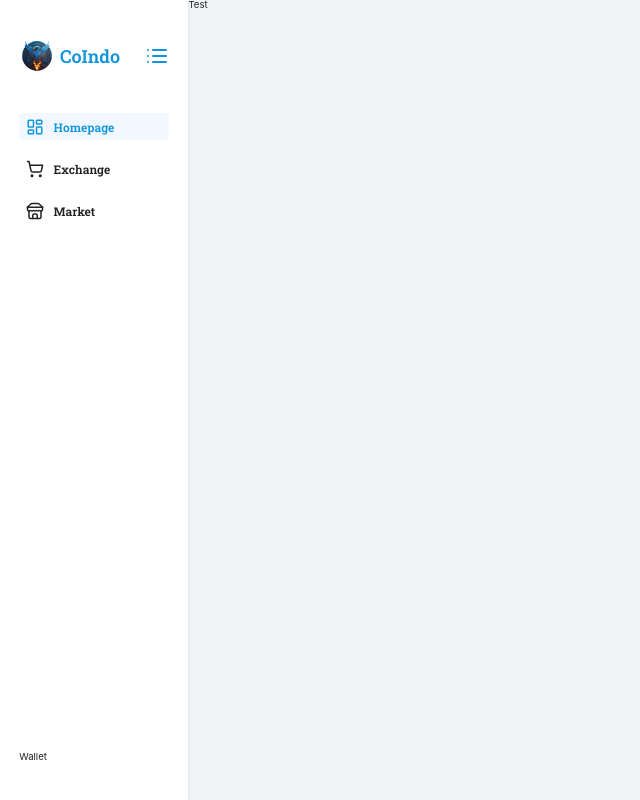
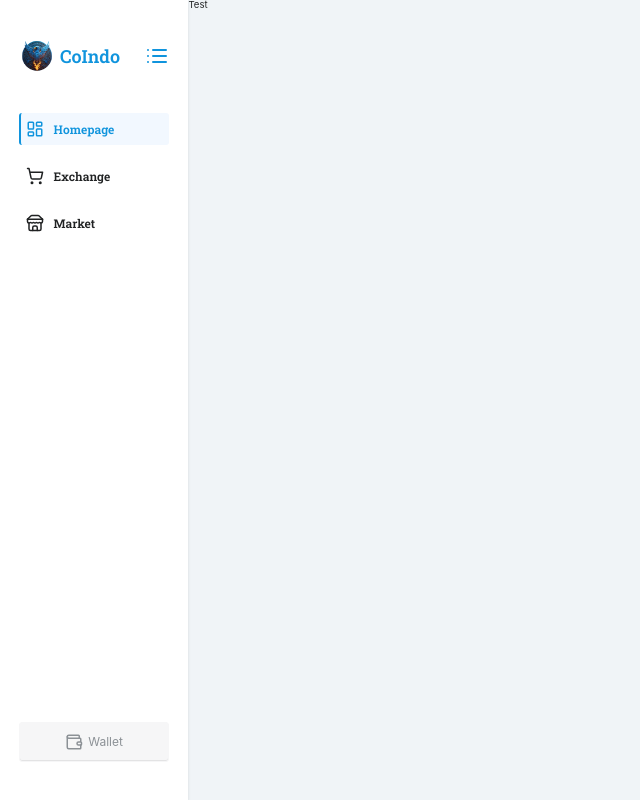
Before and after one commit to rfnasution01/coIndo, a React (Vite) app: page / in a window 1280 px wide. Shown: the whole page, without its empty margins (0-640 px from the left). Built offline with nearby package versions, Linux system fonts and the light colour scheme; a small style sheet from the web is missing.

Commit message:
feat: menambahkan aside wallet

```diff
--- a/src/components/main-layout/aside-layout/aside-navigation.tsx
+++ b/src/components/main-layout/aside-layout/aside-navigation.tsx
@@ -24,10 +24,11 @@ export function AsideNavigation({ show }: { show: boolean }) {
         <Link
           to={item?.url}
           className={clsx(
-            'flex items-center gap-x-16 rounded-lg border-l-2 border-transparent p-8 hover:border-primary-shade-1 hover:bg-primary-tint-1 hover:text-primary',
+            'flex items-center gap-x-16 rounded-lg border-l-2 px-8 py-12 hover:border-primary hover:bg-primary-tint-1 hover:text-primary',
             {
-              'border-primary-shade-1 bg-primary-tint-1 text-primary':
-                isPathnameOpen(item?.name),
+              'border-primary bg-primary-tint-1 text-primary': isPathnameOpen(
+                item?.name,
+              ),
               'border-transparent': !isPathnameOpen(item?.name),
             },
             {
--- a/src/components/main-layout/aside-layout/aside-wallet.tsx
+++ b/src/components/main-layout/aside-layout/aside-wallet.tsx
@@ -1,3 +1,15 @@
+import { Button } from '@/components/Button'
+import { Wallet } from 'lucide-react'
+
 export function AsideWallet({ show }: { show: boolean }) {
-  return <div>{show && <h5>Wallet</h5>}</div>
+  return (
+    <Button variant="solid" disabled>
+      <div className="flex items-center gap-x-8">
+        <span>
+          <Wallet size={18} />
+        </span>
+        {show && <h5 className="font-sf-pro text-[2rem]">Wallet</h5>}
+      </div>
+    </Button>
+  )
 }
```
